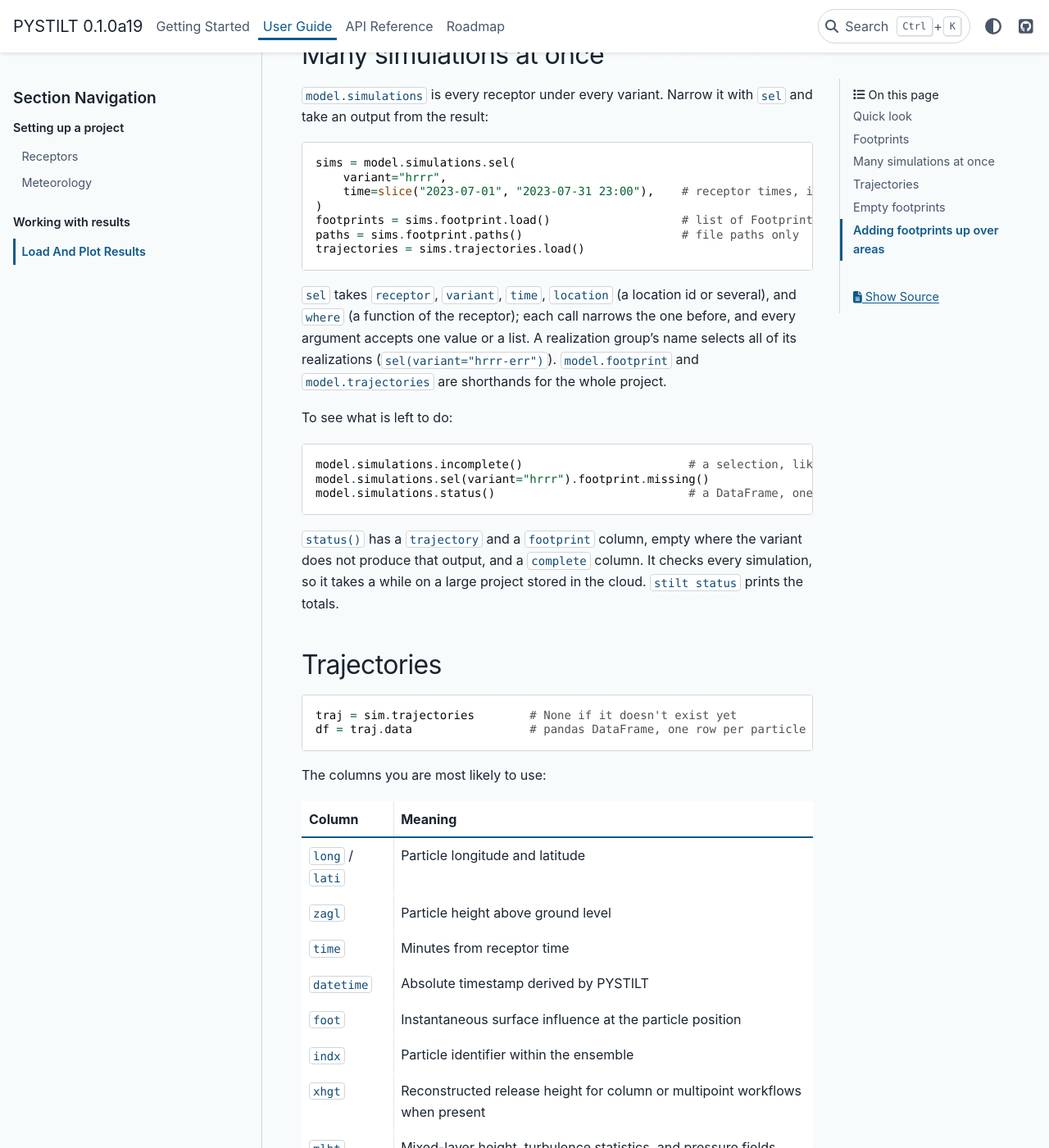
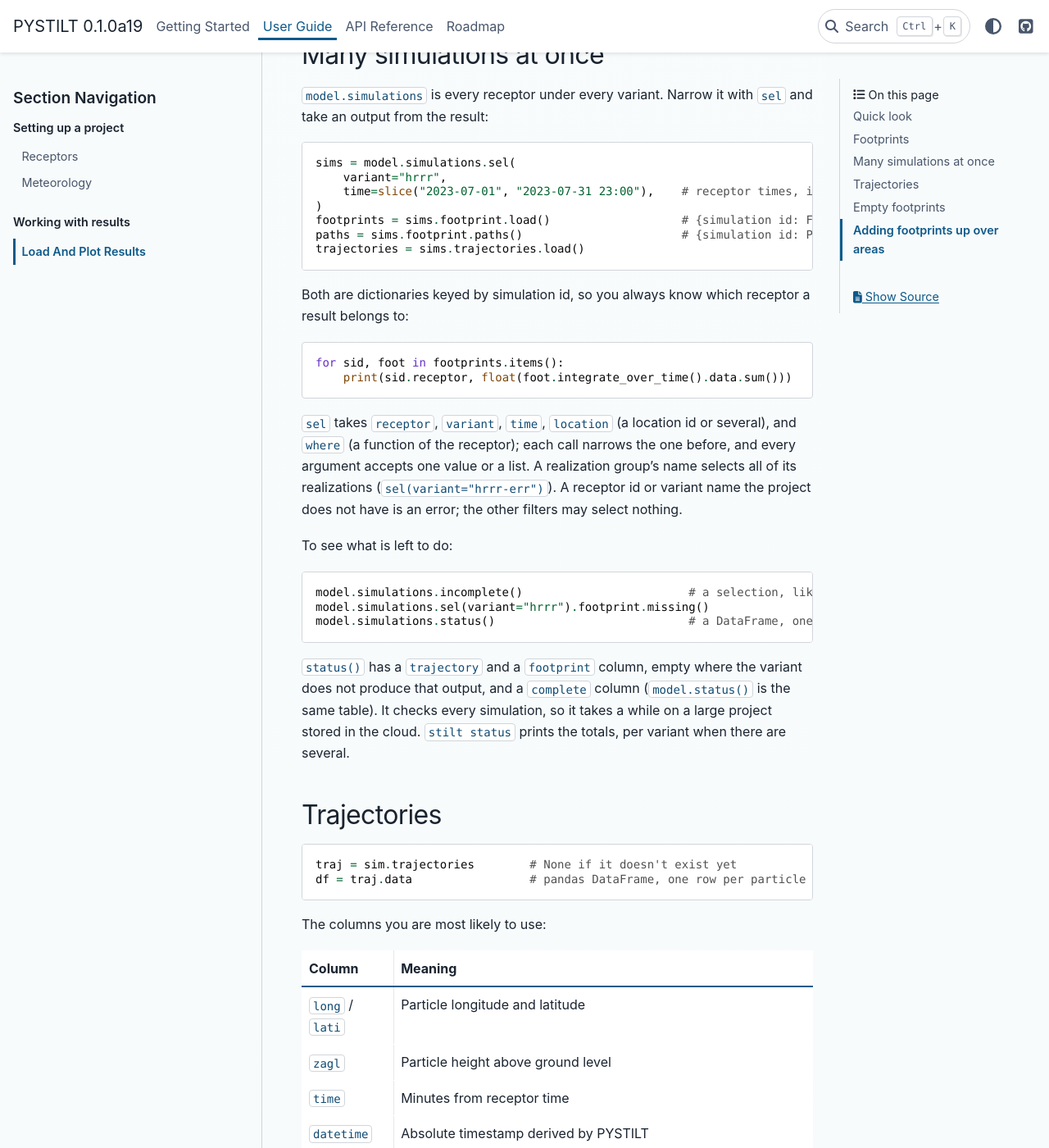
Before and after one commit to fbirds5230/runtraj, a Sphinx documentation site: the page built from docs/guides/outputs.rst, in a window 1280 px wide and 1400 px high, scrolled down 1680 px. Shown: the whole window at 82% size. Built offline with Sphinx 7.4.7 and the PyData theme 0.15.4, drawn with Linux system fonts in a browser that asks for light colours; pages that are not in the unit, such as notebooks, are missing from menus.

Commit message:
refactor!: names and surface cleanup after variants
- A variant that declares realizations is always a numbered group, even at
  1, so raising the count later only adds simulations.
- stilt init writes a variants section with one empty entry.
- OutputCollection.paths()/load() return dicts keyed by simulation id.
- One status: Model.status() is the per-simulation table, stilt status
  prints totals per variant, Simulation.status is now outcome.
- sel() raises KeyError for unknown receptor ids and variant names.
- The worker's complete-empty status is gone; the queue column is
  receptor_id.
- Removed Model.params/.trajectories/.footprint, stilt run --config,
  bare-tuple receptors, VARIANT_KEYS.

Fixes jmineau/PYSTILT#40

```diff
--- a/docs/guides/outputs.rst
+++ b/docs/guides/outputs.rst
@@ -85,16 +85,24 @@ with ``sel`` and take an output from the result:
        variant="hrrr",
        time=slice("2023-07-01", "2023-07-31 23:00"),    # receptor times, inclusive
    )
-   footprints = sims.footprint.load()                   # list of Footprint
-   paths = sims.footprint.paths()                       # file paths only
+   footprints = sims.footprint.load()                   # {simulation id: Footprint}
+   paths = sims.footprint.paths()                       # {simulation id: Path}
    trajectories = sims.trajectories.load()
+
+Both are dictionaries keyed by simulation id, so you always know which
+receptor a result belongs to:
+
+.. code-block:: python
+
+   for sid, foot in footprints.items():
+       print(sid.receptor, float(foot.integrate_over_time().data.sum()))
 
 ``sel`` takes ``receptor``, ``variant``, ``time``, ``location`` (a location
 id or several), and ``where`` (a function of the receptor); each call
 narrows the one before, and every argument accepts one value or a list.
 A realization group's name selects all of its realizations
-(``sel(variant="hrrr-err")``). ``model.footprint`` and
-``model.trajectories`` are shorthands for the whole project.
+(``sel(variant="hrrr-err")``). A receptor id or variant name the project
+does not have is an error; the other filters may select nothing.
 
 To see what is left to do:
 
@@ -105,9 +113,10 @@ To see what is left to do:
    model.simulations.status()                            # a DataFrame, one row per simulation
 
 ``status()`` has a ``trajectory`` and a ``footprint`` column, empty where
-the variant does not produce that output, and a ``complete`` column. It
-checks every simulation, so it takes a while on a large project stored in
-the cloud. ``stilt status`` prints the totals.
+the variant does not produce that output, and a ``complete`` column
+(``model.status()`` is the same table). It checks every simulation, so it
+takes a while on a large project stored in the cloud. ``stilt status``
+prints the totals, per variant when there are several.
 
 Trajectories
 ------------
```
Also changed, not shown: AGENTS.md (+6 -3 lines), README.md (+3 -3 lines), docs/getting_started/glossary.rst (+19 -3 lines), 10 other files.
